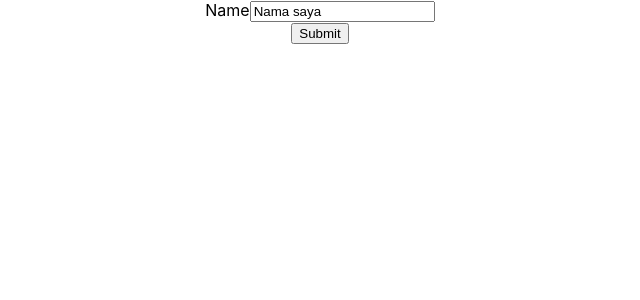
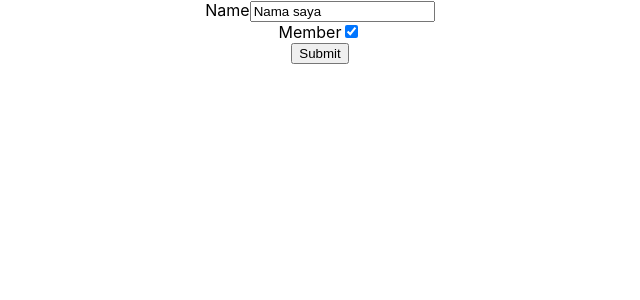
Before and after one commit to azizramdan/belajar-reactjs, a React (Create React App) app: page / in a window 1280 px wide. Shown: the top 300 px of the page, without its empty margins (320-960 px from the left). Built offline with nearby package versions, Linux system fonts and the light colour scheme.

Commit message:
form dengan component input checkbox

```diff
--- a/src/FormInput.js
+++ b/src/FormInput.js
@@ -1,18 +1,21 @@
 import React, { useState } from 'react'
 import InputText from './InputText';
+import InputCheckbox from './InputCheckbox';
 
 export default function FormInput() {
   const [name, setName] = useState('Nama saya')
+  const [isMember, setIsMember] = useState(true)
 
   const handleSubmit = (e) => {
     e.preventDefault()
 
-    console.log({name});
+    console.log({name, isMember});
   }
 
   return (
     <form onSubmit={handleSubmit}>
       <InputText label='Name' value={name} onChange={(e) => setName(e.target.value)} />
+      <InputCheckbox label='Member' isChecked={isMember} onChange={(e) => setIsMember(e.target.checked)} />
       <button type='submit'>Submit</button>
     </form>
   )
--- /dev/null
+++ b/src/InputCheckbox.js
@@ -0,0 +1,10 @@
+import React from 'react'
+
+export default function InputCheckbox({label, isChecked, onChange}) {
+  return (
+    <div>
+      <label>{label}</label>
+        <input type='checkbox' checked={isChecked} onChange={onChange} />
+    </div>
+  )
+}
```
